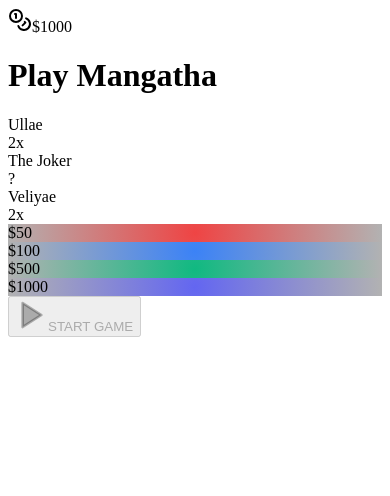
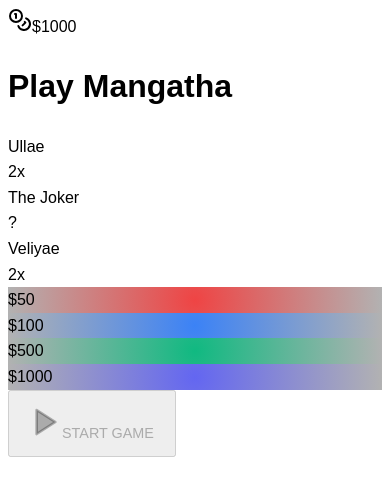
Before and after one commit to antiklaude/studious-chainsaw, a React (Vite) app: page / in a window 390 px wide. Shown: the top 496 px of the page. Built offline with nearby package versions, Linux system fonts and the light colour scheme.

Commit message:
Updated index.css for mobile-friendly responsive design improvements.

```diff
--- a/src/index.css
+++ b/src/index.css
@@ -1,53 +1,70 @@
-.container {
-  width: 100%;
-  padding: 0 15px;
-  box-sizing: border-box;
+/* Responsive Design Styles */
+
+/* Base styles */
+body {
+    overflow-y: auto;
+    margin: 0;
+    font-family: Arial, sans-serif;
+    line-height: 1.6;
 }
 
-.header {
-  font-size: 2em;
+/* Responsive typography */
+h1 {
+    font-size: clamp(1.5rem, 2.5vw + 1rem, 2.5rem);
+}
+h2 {
+    font-size: clamp(1.25rem, 2vw + 0.75rem, 2rem);
+}
+h3 {
+    font-size: clamp(1rem, 1.5vw + 0.5rem, 1.5rem);
 }
 
-.footer {
-  font-size: 1em;
-  text-align: center;
+/* Flexible layouts */
+.container {
+    display: flex;
+    flex-wrap: wrap;
+    justify-content: space-around;
+    padding: 1rem;
 }
 
-/* Mobile Styles */
-@media only screen and (max-width: 600px) {
-  .header {
-    font-size: 1.5em;
-  }
-  .footer {
-    font-size: 0.9em;
-  }
-  .button {
-    padding: 10px 20px;
-    font-size: 1em;
-    width: 100%;
-    border-radius: 5px;
-  }
+/* Touch-friendly button sizing */
+button {
+    padding: 14px 20px;
+    min-width: 44px;
+    font-size: 1rem;
 }
 
-/* Tablet Styles */
-@media only screen and (min-width: 601px) and (max-width: 900px) {
-  .button {
-    width: auto;
-  }
+/* Mobile-first media queries */
+@media (max-width: 768px) {
+    body {
+        font-size: 1rem;
+	padding: 0.5rem;
+    }
+
+    .container {
+        flex-direction: column;
+    }
 }
 
-/* Touch-friendly styles */
-.button {
-  display: inline-block;
-  padding: 12px 24px;
-  font-size: 16px;
-  background-color: #007bff;
-  color: white;
-  border: none;
-  border-radius: 4px;
-  cursor: pointer;
+@media (max-width: 1024px) {
+    h1 {
+        font-size: 2rem;
+    }
+
+    button {
+        font-size: 0.9rem;
+    }
 }
 
-.button:hover {
-  background-color: #0056b3;
+/* Utilities for responsive spacing and sizing */
+.spacing {
+    margin: 1rem;
+    padding: 1rem;
 }
+
+@media (max-width: 768px) {
+    .spacing {
+        margin: 0.5rem;
+        padding: 0.5rem;
+    }
+}
```
